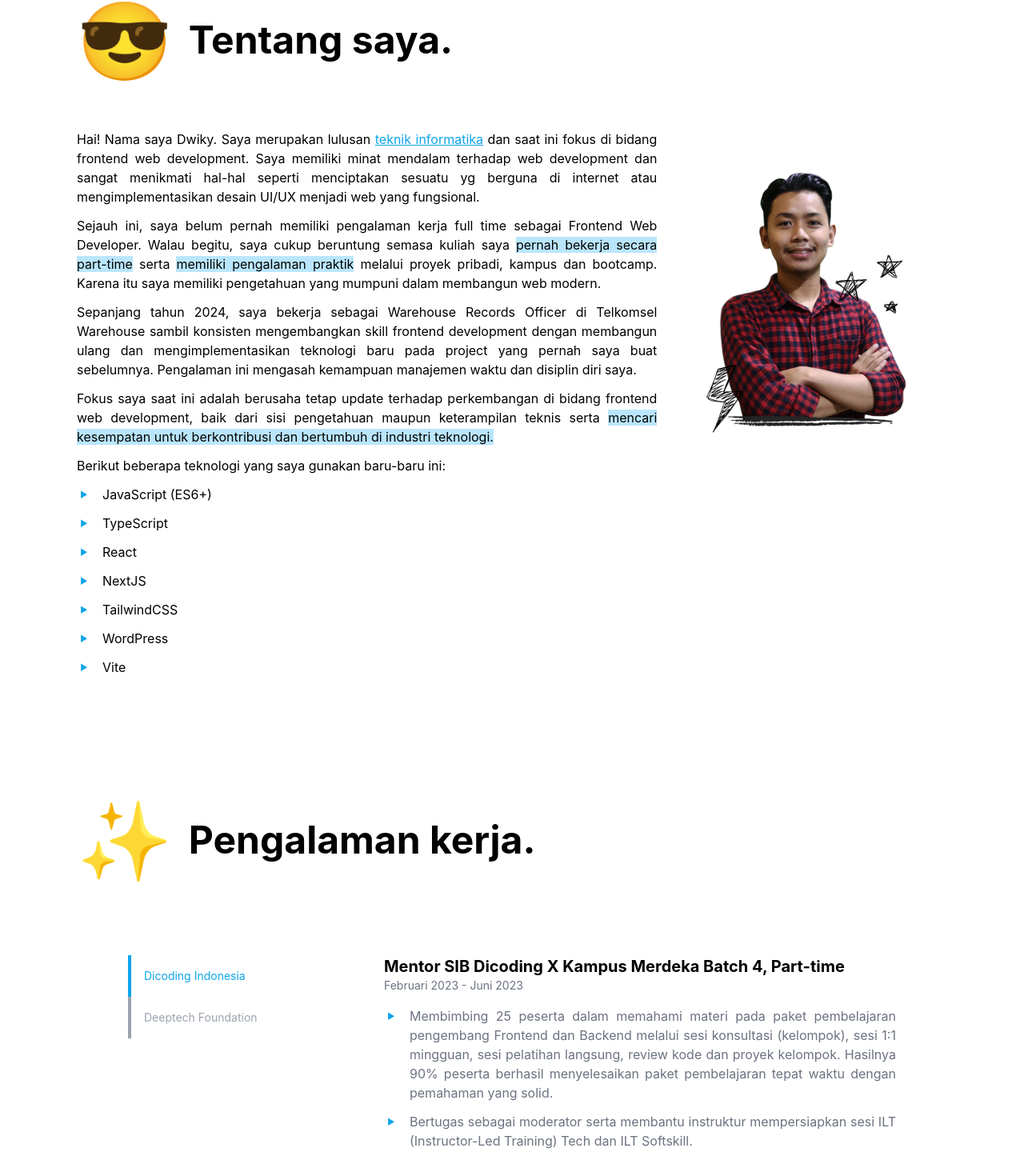
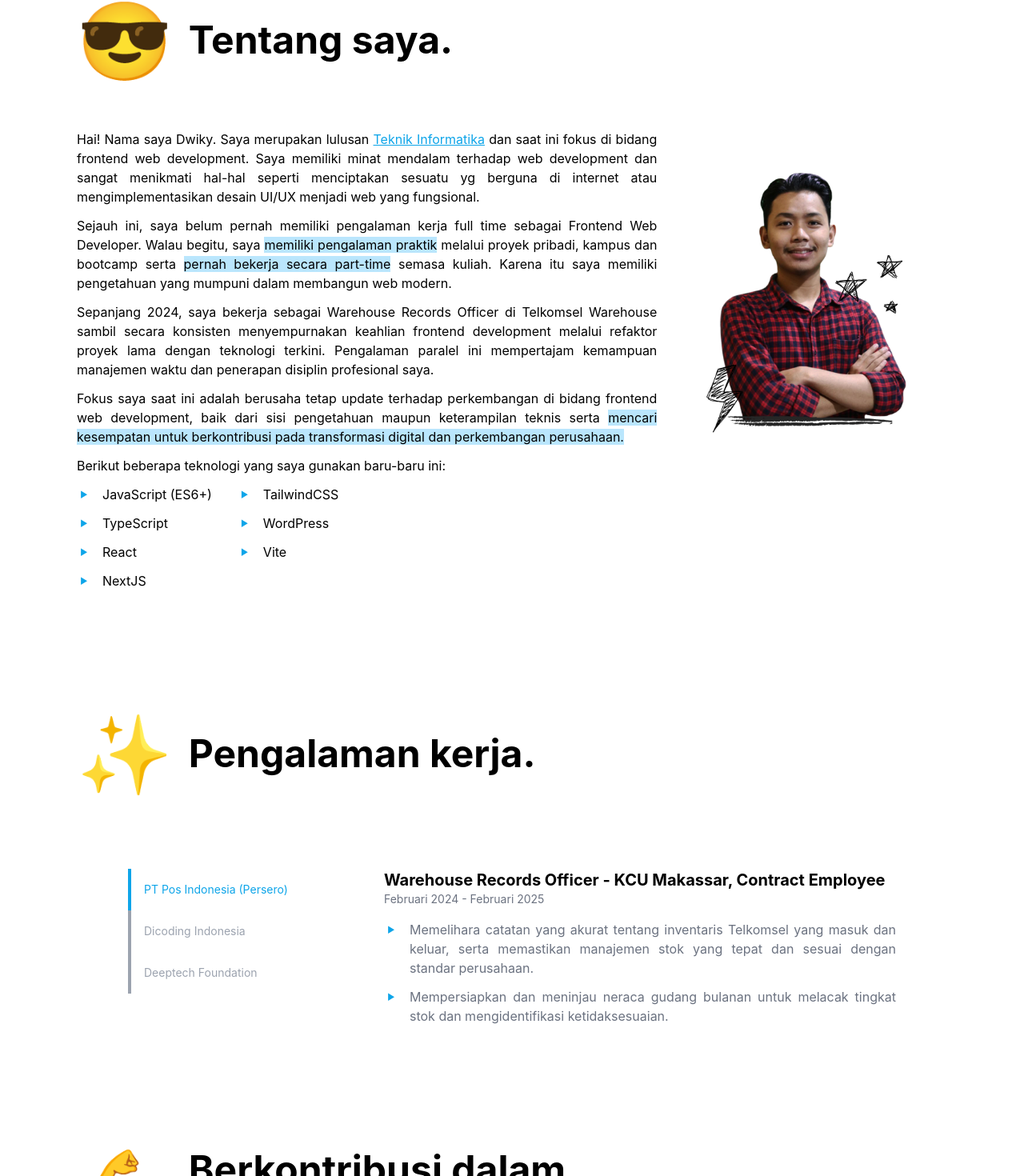
Before and after one commit to DwkLoki/portfolio-website, a React (Create React App) app: page / in a window 1280 px wide. Shown: the part 902-2372 px from the top of the page at 80% size. Built offline with nearby package versions, Linux system fonts and the light colour scheme.

Commit message:
update experience section

```diff
--- a/src/App.js
+++ b/src/App.js
@@ -61,7 +61,7 @@ function App() {
             saya mampu mengkonversi desain yang rumit menjadi halaman web yang fungsional
           </h1>
           <div className={`my-10 transition-all duration-1000 ease-out transform delay-[1800ms] ${isLoad ? "opacity-100 translate-y-0" : "opacity-0 translate-y-16"}`}>
-            <a href='https://drive.google.com/file/d/1Z3Wq9rs6S0PZ70M-A4Ns3PT8WgeJK1YS/view?usp=sharing' class="relative font-medium top-0 left-0 bg-yellow-200 py-3 px-10 border-2 border-black rounded-lg transition-all duration-300 before:absolute before:top-0 before:left-0 before:-z-[1] before:h-full before:w-full before:bg-black before:rounded-lg before:transition-all before:content-[''] hover:-top-1 hover:-left-1 before:hover:top-1 before:hover:left-1 before:hover:h-[46px] before:hover:w-[142px] before:duration-300">
+            <a href='https://drive.google.com/file/d/1tkDhzvpF7U9PC95OX_PrG2qKRrxdUR66/view?usp=sharing' class="relative font-medium top-0 left-0 bg-yellow-200 py-3 px-10 border-2 border-black rounded-lg transition-all duration-300 before:absolute before:top-0 before:left-0 before:-z-[1] before:h-full before:w-full before:bg-black before:rounded-lg before:transition-all before:content-[''] hover:-top-1 hover:-left-1 before:hover:top-1 before:hover:left-1 before:hover:h-[46px] before:hover:w-[142px] before:duration-300">
               Resume
             </a>
           </div>
@@ -86,7 +86,7 @@ function App() {
               Hai! Nama saya Dwiky. Saya merupakan lulusan
                 <span className='relative group'>
                   <span> </span>
-                  <span className='text-sky-500 underline'>teknik informatika</span>
+                  <span className='text-sky-500 underline'>Teknik Informatika</span>
                   <span> </span>
                   <img
                     src="./images/wisuda.jpg"
@@ -98,27 +98,31 @@ function App() {
               Saya memiliki minat mendalam terhadap web development dan sangat menikmati hal-hal seperti menciptakan sesuatu yg berguna di internet atau mengimplementasikan desain UI/UX menjadi web yang fungsional.
             </p>
             <p>
-              Sejauh ini, saya belum pernah memiliki pengalaman kerja full time sebagai Frontend Web Developer. Walau begitu, saya cukup beruntung semasa kuliah saya <span className='bg-sky-200'>pernah bekerja secara part-time</span> serta <span className='bg-sky-200'>memiliki pengalaman praktik</span> melalui proyek pribadi, kampus dan bootcamp.
+              Sejauh ini, saya belum pernah memiliki pengalaman kerja full time sebagai Frontend Web Developer. Walau begitu, saya <span className='bg-sky-200'>memiliki pengalaman praktik</span> melalui proyek pribadi, kampus dan bootcamp serta <span className='bg-sky-200'>pernah bekerja secara part-time</span> semasa kuliah.
               Karena itu saya memiliki pengetahuan yang mumpuni dalam membangun web modern.
             </p>
             <p>
-                Sepanjang tahun 2024, saya bekerja sebagai Warehouse Records Officer di Telkomsel Warehouse sambil konsisten mengembangkan skill frontend development dengan membangun ulang dan mengimplementasikan teknologi baru pada project yang pernah saya buat sebelumnya. Pengalaman ini mengasah kemampuan manajemen waktu dan disiplin diri saya.
+                Sepanjang 2024, saya bekerja sebagai Warehouse Records Officer di Telkomsel Warehouse sambil secara konsisten menyempurnakan keahlian frontend development melalui refaktor proyek lama dengan teknologi terkini. Pengalaman paralel ini mempertajam kemampuan manajemen waktu dan penerapan disiplin profesional saya.
             </p>
             <p>
-              Fokus saya saat ini adalah berusaha tetap update terhadap perkembangan di bidang frontend web development, baik dari sisi pengetahuan maupun keterampilan teknis serta <span className='bg-sky-200'>mencari kesempatan untuk berkontribusi dan bertumbuh di industri teknologi.</span>
+              Fokus saya saat ini adalah berusaha tetap update terhadap perkembangan di bidang frontend web development, baik dari sisi pengetahuan maupun keterampilan teknis serta <span className='bg-sky-200'>mencari kesempatan untuk berkontribusi pada transformasi digital dan perkembangan perusahaan.</span>
             </p>
             <p>
               Berikut beberapa teknologi yang saya gunakan baru-baru ini:
             </p>
-            <ul className=''>
+            <div className="flex space-x-8">
+                <ul>
                     <li className='relative text-justify pl-8 mb-3 before:absolute before:content-["‣"] before:left-0 before:-top-2 before:text-3xl before:text-sky-500'>JavaScript (ES6+)</li>
                     <li className='relative text-justify pl-8 mb-3 before:absolute before:content-["‣"] before:left-0 before:-top-2 before:text-3xl before:text-sky-500'>TypeScript</li>
                     <li className='relative text-justify pl-8 mb-3 before:absolute before:content-["‣"] before:left-0 before:-top-2 before:text-3xl before:text-sky-500'>React</li>
                     <li className='relative text-justify pl-8 mb-3 before:absolute before:content-["‣"] before:left-0 before:-top-2 before:text-3xl before:text-sky-500'>NextJS</li>
+                </ul>
+                <ul>
                     <li className='relative text-justify pl-8 mb-3 before:absolute before:content-["‣"] before:left-0 before:-top-2 before:text-3xl before:text-sky-500'>TailwindCSS</li>
                     <li className='relative text-justify pl-8 mb-3 before:absolute before:content-["‣"] before:left-0 before:-top-2 before:text-3xl before:text-sky-500'>WordPress</li>
                     <li className='relative text-justify pl-8 mb-3 before:absolute before:content-["‣"] before:left-0 before:-top-2 before:text-3xl before:text-sky-500'>Vite</li>
                 </ul>
+            </div>
           </div>
           <div className='lg:w-1/3 md:w-2/5 w-2/3 mx-auto'>
             <img src='./images/foto-profil.png' alt='foto profil'/>
@@ -154,7 +158,7 @@ function App() {
             title : 'Sistem Penjadwalan Perkuliahan Universitas Handayani Makassar',
             subTitle : 'Proyek Pribadi',
             desc : 'Sistem ini hadir untuk mengatasi berbagai permasalahan penjadwalan perkuliahan pada Universitas Handayani Makassar yang masih dilakukan secara manual. Jadwal yang dihasilkan dengan cara manual, memerlukan waktu kurang lebih 3 hari dan memungkinkan terjadinya kesalahan dengan intensitas yang cukup banyak',
-            techStack : 'Javascript (ES6), React, TailwindCSS, Reactstrap, React Router, Redux',
+            techStack : 'Typescript, React, TailwindCSS, Reactstrap, React Router, Redux',
             link : {
               github : 'https://github.com/DwkLoki/penjadwalan-perkuliahan-uhm-v2-using-typescript',
               preview : 'https://penjadwalan-perkuliahan-uhm-v2.vercel.app'
--- a/src/data.js
+++ b/src/data.js
@@ -1,4 +1,13 @@
 const experiences = [
+    {
+        company: "PT Pos Indonesia (Persero)",
+        role: "Warehouse Records Officer - KCU Makassar, Contract Employee",
+        duration: "Februari 2024 - Februari 2025",
+        description: [
+            "Memelihara catatan yang akurat tentang inventaris Telkomsel yang masuk dan keluar, serta memastikan manajemen stok yang tepat dan sesuai dengan standar perusahaan.",
+            "Mempersiapkan dan meninjau neraca gudang bulanan untuk melacak tingkat stok dan mengidentifikasi ketidaksesuaian.",
+        ],
+    },
     {
         company: "Dicoding Indonesia",
         role: "Mentor SIB Dicoding X Kampus Merdeka Batch 4, Part-time",
```
Lines whose indentation alone changed are shown as unchanged.
